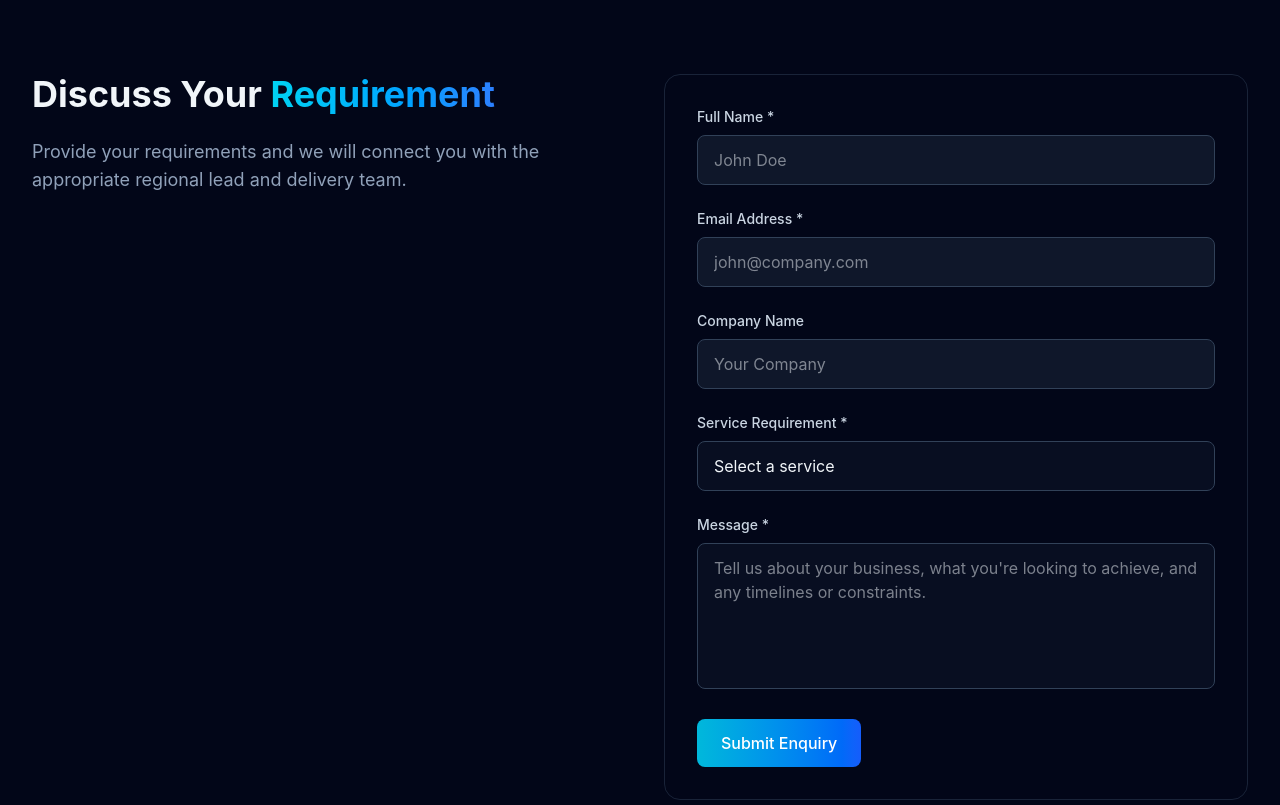
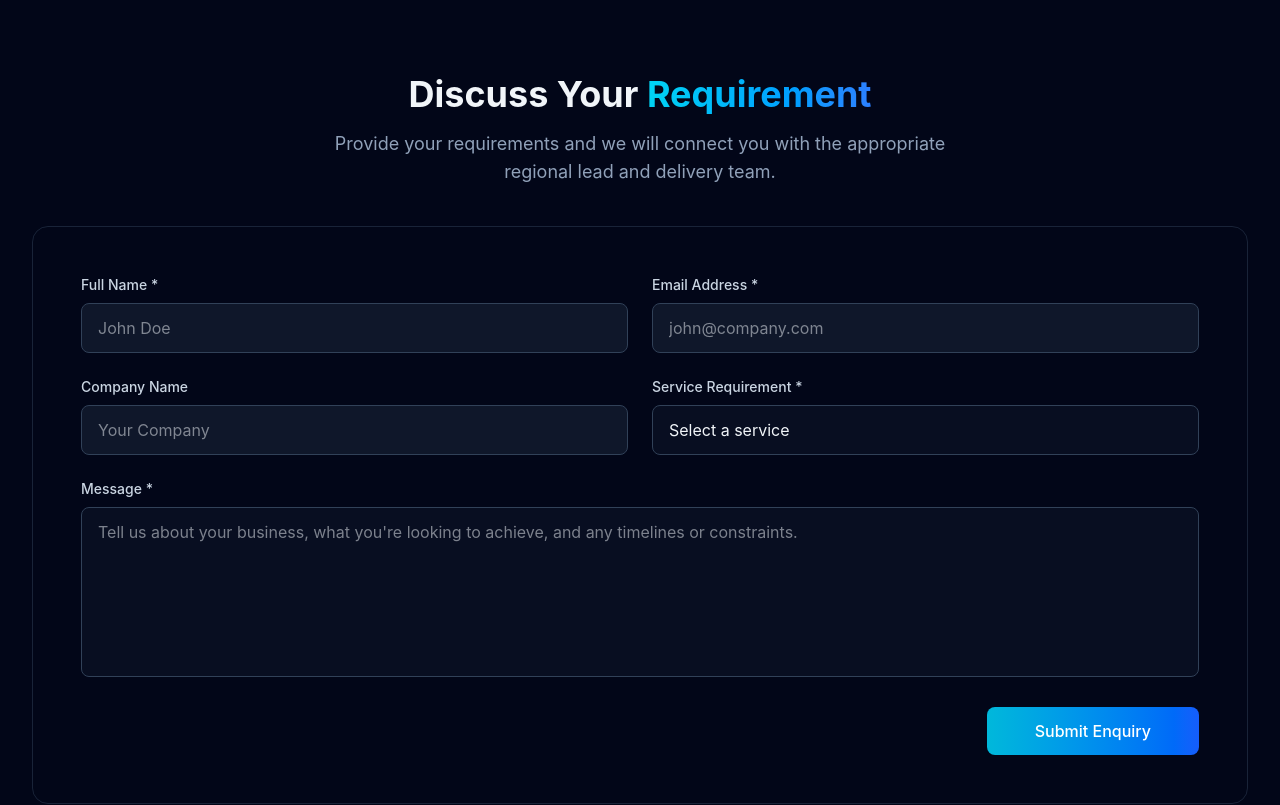
Before and after one commit to ahsan-aurmak/website, a React (Vite) app: page /contact in a window 1280 px wide. Shown: the part 1620-2425 px from the top of the page. Built offline with nearby package versions, Linux system fonts and the light colour scheme.

Commit message:
feat(contact): full-width form with 2-col fields and centred heading

```diff
--- a/src/app/pages/Contact.tsx
+++ b/src/app/pages/Contact.tsx
@@ -154,40 +154,42 @@ export default function Contact() {
       {/* Contact Form */}
       <section className="py-16 relative">
         <div className="container mx-auto px-4 lg:px-8">
-          <div className="grid grid-cols-1 lg:grid-cols-2 gap-12">
+
+          {/* Heading */}
           <motion.div
-              initial={{ opacity: 0, x: -30 }}
-              whileInView={{ opacity: 1, x: 0 }}
+            initial={{ opacity: 0, y: 20 }}
+            whileInView={{ opacity: 1, y: 0 }}
             viewport={{ once: true }}
+            className="text-center mb-10"
           >
-              <h2 className="text-3xl md:text-4xl font-bold mb-6">
+            <h2 className="text-3xl md:text-4xl font-bold mb-4">
               Discuss Your{" "}
               <span className="bg-gradient-to-r from-cyan-400 to-blue-500 bg-clip-text text-transparent">
                 Requirement
               </span>
             </h2>
-              <p className="text-slate-400 text-lg">
+            <p className="text-slate-400 text-lg max-w-2xl mx-auto">
               Provide your requirements and we will connect you with the appropriate regional lead and delivery team.
             </p>
-
           </motion.div>
 
+          {/* Form */}
           <motion.div
-              initial={{ opacity: 0, x: 30 }}
-              whileInView={{ opacity: 1, x: 0 }}
+            initial={{ opacity: 0, y: 30 }}
+            whileInView={{ opacity: 1, y: 0 }}
             viewport={{ once: true }}
           >
-              <div className="border border-slate-700/50 rounded-2xl p-8">
+            <div className="border border-slate-700/50 rounded-2xl p-8 lg:p-12">
               {status === "success" ? (
                 <div className="text-center py-12">
                   <CheckCircle className="w-16 h-16 text-green-400 mx-auto mb-4" />
                   <h3 className="text-xl font-bold text-green-400 mb-2">Enquiry Submitted Successfully</h3>
-                    <p className="text-slate-400">
-                      Our team will contact you shortly.
-                    </p>
+                  <p className="text-slate-400">Our team will contact you shortly.</p>
                 </div>
               ) : (
                 <form onSubmit={handleSubmit} className="space-y-6">
+                  {/* Row 1: Name + Email */}
+                  <div className="grid grid-cols-1 md:grid-cols-2 gap-6">
                     <div>
                       <label htmlFor="fullName" className="block text-slate-300 text-sm font-medium mb-2">
                         Full Name *
@@ -204,7 +206,6 @@ export default function Contact() {
                         autoComplete="name"
                       />
                     </div>
-
                     <div>
                       <label htmlFor="email" className="block text-slate-300 text-sm font-medium mb-2">
                         Email Address *
@@ -222,7 +223,10 @@ export default function Contact() {
                         inputMode="email"
                       />
                     </div>
+                  </div>
 
+                  {/* Row 2: Company + Service */}
+                  <div className="grid grid-cols-1 md:grid-cols-2 gap-6">
                     <div>
                       <label htmlFor="company" className="block text-slate-300 text-sm font-medium mb-2">
                         Company Name
@@ -238,7 +242,6 @@ export default function Contact() {
                         autoComplete="organization"
                       />
                     </div>
-
                     <div>
                       <label className="block text-slate-300 text-sm font-medium mb-2">
                         Service Requirement *
@@ -247,7 +250,7 @@ export default function Contact() {
                         required
                         value={formData.service}
                         onChange={(e) => setFormData({ ...formData, service: e.target.value })}
-                      className="w-full px-4 py-3 bg-slate-900/50 border border-slate-700 rounded-lg text-slate-100 focus:outline-none focus:border-cyan-500 transition-colors pr-10 appearance-none"
+                        className="w-full px-4 py-3 pr-10 bg-slate-900/50 border border-slate-700 rounded-lg text-slate-100 focus:outline-none focus:border-cyan-500 transition-colors appearance-none"
                       >
                         <option value="">Select a service</option>
                         {services.map((service) => (
@@ -257,14 +260,16 @@ export default function Contact() {
                         ))}
                       </select>
                     </div>
+                  </div>
 
+                  {/* Row 3: Message full-width */}
                   <div>
                     <label className="block text-slate-300 text-sm font-medium mb-2">
                       Message *
                     </label>
                     <textarea
                       required
-                        rows={5}
+                      rows={6}
                       value={formData.brief}
                       onChange={(e) => setFormData({ ...formData, brief: e.target.value })}
                       placeholder="Tell us about your business, what you're looking to achieve, and any timelines or constraints."
@@ -272,19 +277,20 @@ export default function Contact() {
                     />
                   </div>
 
+                  <div className="flex justify-end">
                     <Button
                       type="submit"
                       disabled={status === "loading"}
-                      className="w-full"
+                      className="px-12"
                     >
                       {status === "loading" ? "Submitting..." : "Submit Enquiry"}
                     </Button>
+                  </div>
                 </form>
               )}
             </div>
           </motion.div>
         </div>
-        </div>
       </section>
     </div>
   );
```
Lines whose indentation alone changed are shown as unchanged.
